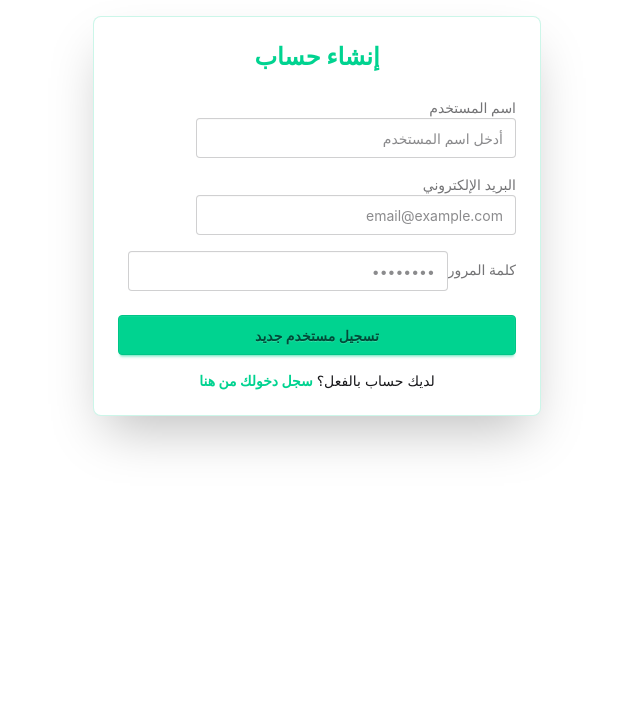
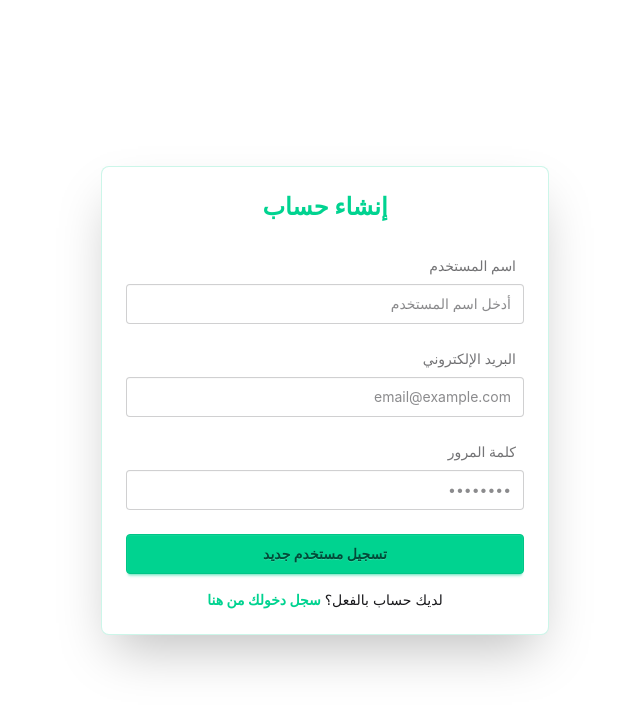
Before and after one commit to M-01IQ/MERN-stack, a React (Vite) app in the folder client/: page /register in a window 1280 px wide. Shown: the top 708 px of the page, without its empty margins (455-1095 px from the left). Built offline with nearby package versions, Linux system fonts and the light colour scheme; no server answers.

Commit message:
Fixed login interface, created account

```diff
--- a/client/src/Pages/Login.jsx
+++ b/client/src/Pages/Login.jsx
@@ -50,7 +50,7 @@ const Login = () => {
   };
 
   return (
-    <div className="min-h-[70vh] flex items-start justify-center p-4 bg-base-200">
+    <div className="min-h-[100vh] flex items-center justify-center p-4 bg-base-200">
       <div className="card w-full max-w-md bg-base-100 shadow-2xl border border-success/20 mt-10">
         <div className="card-body">
           <h2 className="card-title justify-center text-2xl font-black mb-4 text-success">
@@ -59,12 +59,12 @@ const Login = () => {
 
           <form onSubmit={handleSubmit} className="space-y-4">
 
-            <div className="form-control">
-              <label className="label">
+            <div className="form-control flex flex-col">
+              <label className="label m-2">
                 <span className="label-text font-bold">اسم المستخدم</span>
               </label>
               <input
-                className="input input-bordered focus:input-success transition-all bg-base-200/50"
+                className="input input-bordered w-full focus:input-success transition-all bg-base-200/50"
                 type="text"
                 placeholder="أدخل اسم المستخدم"
                 value={username}
@@ -72,12 +72,12 @@ const Login = () => {
               />
             </div>
 
-            <div className="form-control">
-              <label className="label">
+            <div className="form-control flex flex-col">
+              <label className="label m-2">
                 <span className="label-text font-bold">كلمة المرور</span>
               </label>
               <input
-                className="input input-bordered focus:input-success transition-all bg-base-200/50"
+                className="input input-bordered w-full focus:input-success transition-all bg-base-200/50"
                 type="password"
                 placeholder="••••••••"
                 value={password}
--- a/client/src/Pages/Register.jsx
+++ b/client/src/Pages/Register.jsx
@@ -45,16 +45,16 @@ const Register = () => {
     }
   };
   return (
-    <div className="min-h-[70vh] flex items-start justify-center p-4">
+    <div className="min-h-[100vh] flex items-center justify-center p-4">
       <div className="card w-full max-w-md bg-base-100 shadow-2xl border border-success/20">
         <div className="card-body">
           <h2 className="card-title justify-center text-2xl font-bold mb-4 text-success">إنشاء حساب</h2>
           <form onSubmit={onSubmit} className="space-y-4">
 
-            <div className="form-control">
-              <label className="label"><span className="label-text font-medium">اسم المستخدم</span></label>
+            <div className="form-control flex flex-col">
+              <label className="label m-2"><span className="label-text font-medium">اسم المستخدم</span></label>
               <input
-                className="input input-bordered focus:input-success transition-all"
+                className="input input-bordered w-full focus:input-success transition-all"
                 type="text"
                 placeholder="أدخل اسم المستخدم"
                 value={username}
@@ -62,10 +62,10 @@ const Register = () => {
               />
             </div>
 
-            <div className="form-control">
-              <label className="label"><span className="label-text font-medium">البريد الإلكتروني</span></label>
+            <div className="form-control flex flex-col">
+              <label className="label m-2"><span className="label-text font-medium">البريد الإلكتروني</span></label>
               <input
-                className="input input-bordered focus:input-success transition-all"
+                className="input input-bordered w-full focus:input-success transition-all"
                 type="email"
                 placeholder="email@example.com"
                 value={email}
@@ -73,10 +73,10 @@ const Register = () => {
               />
             </div>
 
-            <div className="form-control">
-              <label className="label"><span className="label-text font-medium">كلمة المرور</span></label>
+            <div className="form-control flex flex-col">
+              <label className="label m-2"><span className="label-text font-medium">كلمة المرور</span></label>
               <input
-                className="input input-bordered focus:input-success transition-all"
+                className="input input-bordered w-full focus:input-success transition-all"
                 type="password"
                 placeholder="••••••••"
                 value={password}
```
Also changed, not shown: 1 other file (tests, documents, lock files or other folders).
